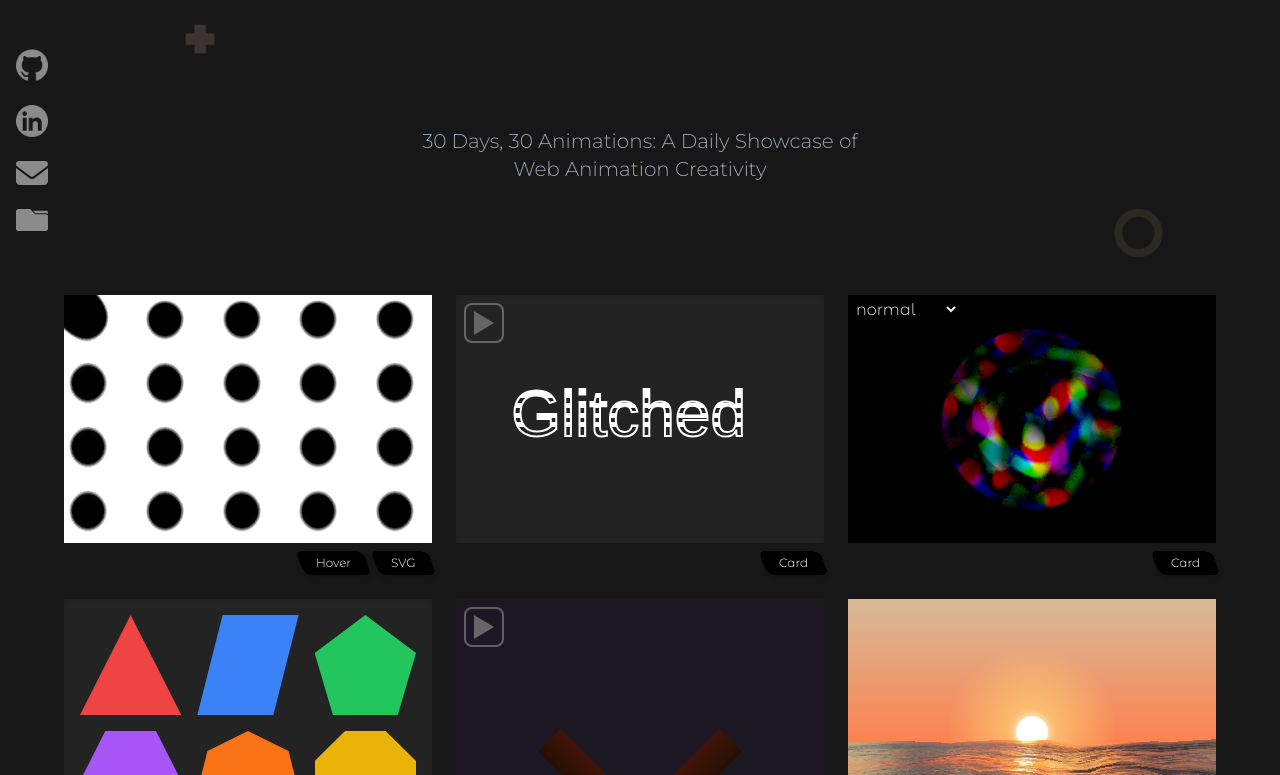
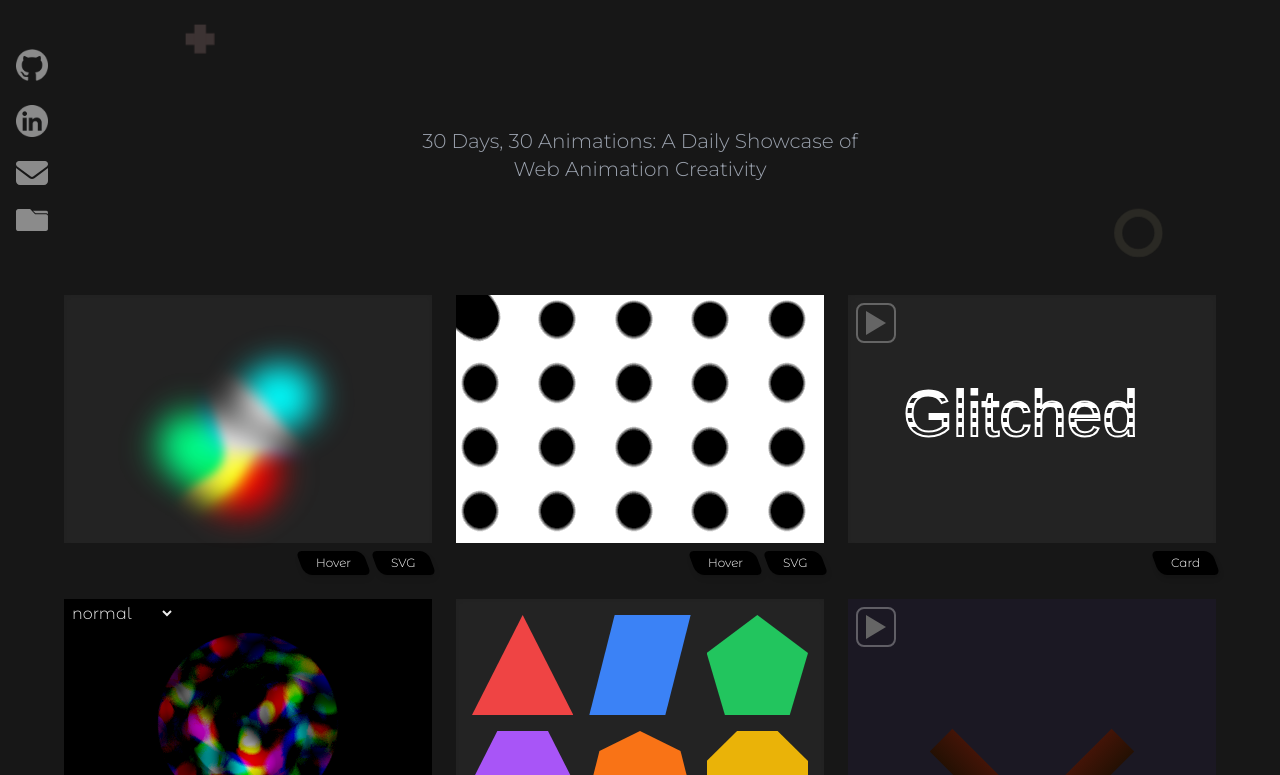
Before and after one commit to mlee2197/motion-script, a Next.js app: page / in a window 1280 px wide. Shown: the part 537-1312 px from the top of the page. Built offline with nearby package versions, Linux system fonts and the light colour scheme; a web font is replaced by a local one.

Commit message:
create loading blob

```diff
--- /dev/null
+++ b/src/app/animations/LoadingBlob.tsx
@@ -0,0 +1,21 @@
+const LoadingBlob = () => {
+  return (
+    <div className="animation-container blur-sm">
+      <div className="w-full h-full contrast-[1000%]">
+        <div className="absolute left-1/2 top-1/2 w-16 h-[72px] bg-blue-400 rounded-full blur-lg origin-[10%_10%]" style={{
+          animation: "spin 8s linear infinite"
+        }} />
+        <div className="absolute left-1/2 top-1/2 w-20 h-20 bg-red-400 rounded-full blur-lg origin-[5%_5%]" style={{
+          animation: "spin-reverse 7s linear infinite"
+        }} />
+        <div className="absolute left-1/2 top-1/3 w-20 h-16 bg-green-400 rounded-full blur-lg origin-bottom-left" style={{
+          animation: "spin 10s linear infinite"
+        }} />
+        <div className="absolute left-1/2 top-1/2 -translate-x-1/2 -translate-y-1/2 w-16 h-16 rounded-full bg-white opacity-25 blur-lg" />
+
+      </div>
+    </div>
+  )
+}
+
+export default LoadingBlob;
--- a/src/app/globals.css
+++ b/src/app/globals.css
@@ -165,6 +165,15 @@ body {
       transform: rotate(-360deg);
     }
   }
+  @keyframes hue-rotate {
+    from {
+      filter: hue-rotate(0deg);
+    }
+
+    to {
+      filter: hue-rotate(360deg);
+    }
+  }
 }
 
 @layer components {
--- a/src/app/page.tsx
+++ b/src/app/page.tsx
@@ -9,10 +9,11 @@ import {
 import Footer from "@/components/Footer";
 import PlayRestart from "./animations/PlayRestart";
 import OrigamiHeart from "./animations/OrigamiHeart";
-import Shapes from "./animations/Shapes";
-import Kaleidoscope from "./animations/Kaleidoscope";
-import TurbulentText from "./animations/TurbulentText";
-import Blob from "./animations/Blob";
+const Shapes = dynamic(() => import("./animations/Shapes"), { ssr: false });
+const Kaleidoscope = dynamic(() => import("./animations/Kaleidoscope"), { ssr: false });
+const TurbulentText = dynamic(() => import("./animations/TurbulentText"), { ssr: false });
+const Blob = dynamic(() => import("./animations/Blob"), { ssr: false });
+const LoadingBlob = dynamic(() => import("./animations/LoadingBlob"), { ssr: false });
 
 const Desert = dynamic(() => import("./animations/Desert"), { ssr: false });
 const Crt = dynamic(() => import("./animations/Crt"), { ssr: false });
@@ -25,6 +26,11 @@ export default function Home() {
       <main>
         <Hero />
         <div className="grid gap-6 px-4 py-8 md:grid-cols-2 md:px-[64px] lg:grid-cols-3">
+          <Card
+            tags={[CSS_PROPERTY_CATEGORIES.hover, COMPONENT_CATEGORIES.svg]}
+          >
+            <LoadingBlob />
+          </Card>
           <Card
             tags={[CSS_PROPERTY_CATEGORIES.hover, COMPONENT_CATEGORIES.svg]}
           >
```
Also changed, not shown: 1 other file (tests, documents, lock files or other folders).
